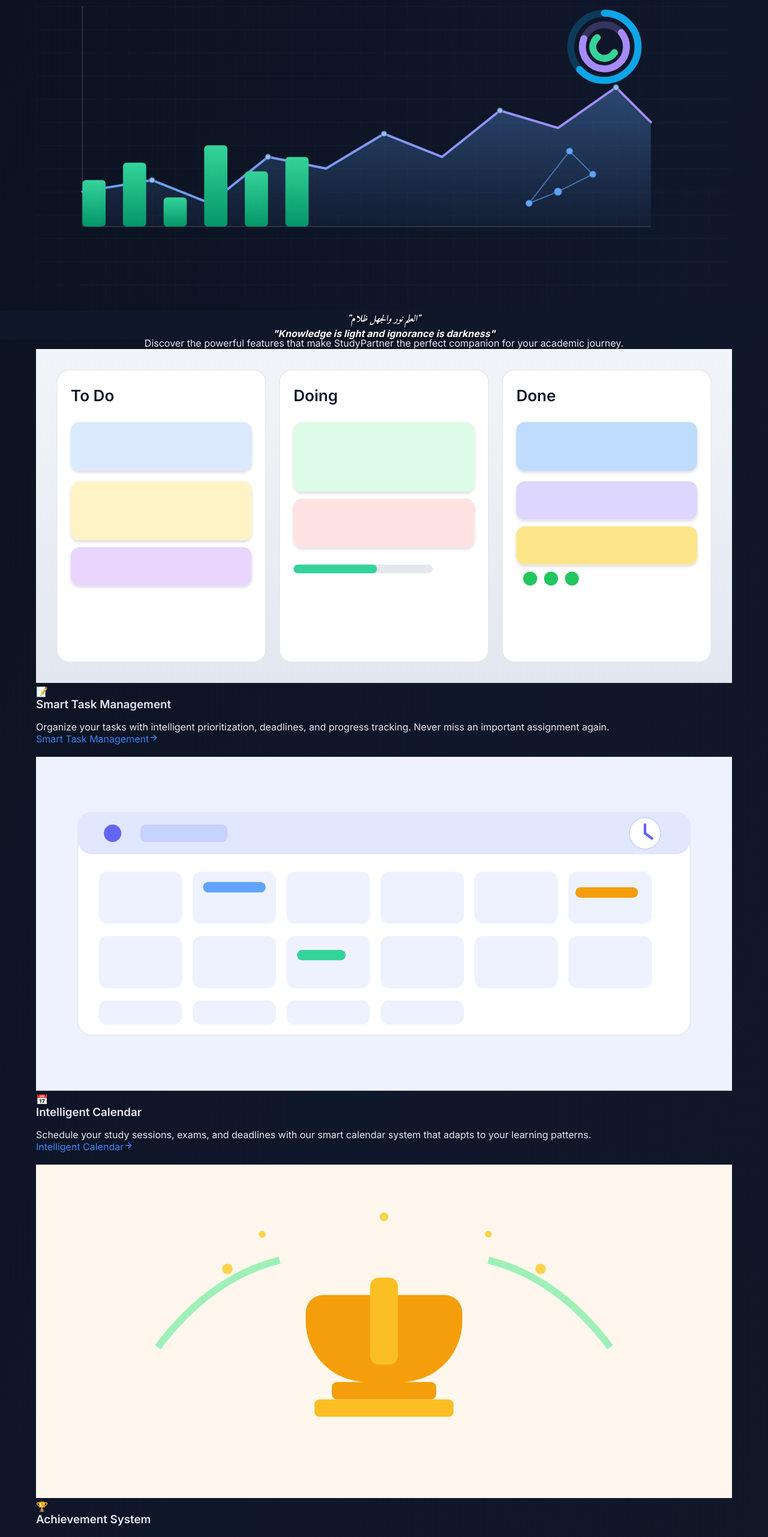
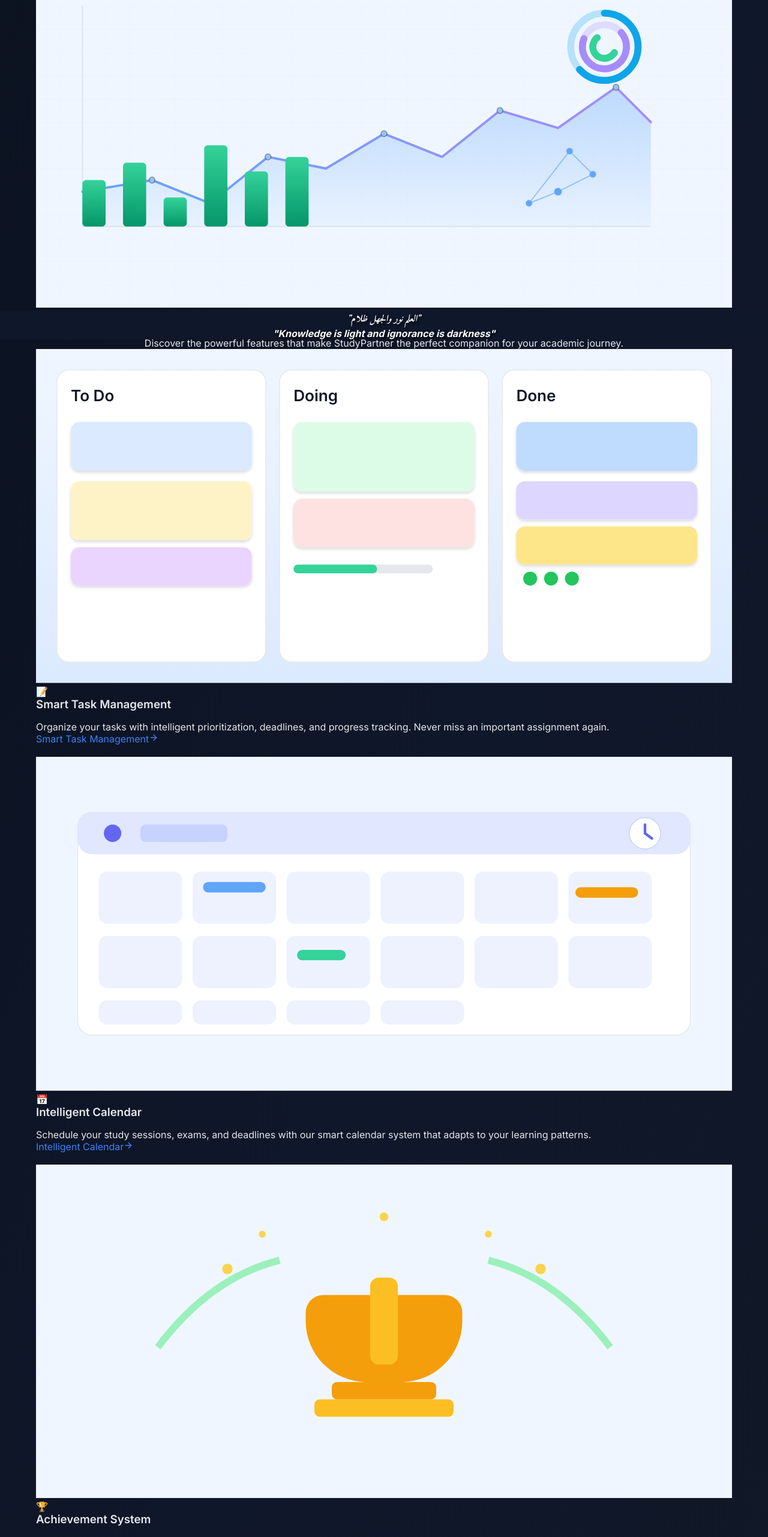
Before and after one commit to MahmoudSherif/StudyPartner, a React (Vite) app: page / in a window 1280 px wide. Shown: the part 234-2797 px from the top of the page at 60% size. Built offline with nearby package versions, Linux system fonts and the light colour scheme; no server answers; the database is empty; sample sign-in values are in the browser's storage; a web font is replaced by a local one.

Commit message:
picture update

```diff
--- a/src/components/Welcome.tsx
+++ b/src/components/Welcome.tsx
@@ -140,6 +140,8 @@ const Welcome: React.FC = () => {
                     </linearGradient>
                   </defs>
 
+                  {/* Light blue background behind the graph for better contrast */}
+                  <rect width="1200" height="600" fill="#eff6ff" />
                   {/* Background grid */}
                   <rect width="1200" height="600" fill="url(#grid)" />
 
@@ -192,8 +194,7 @@ const Welcome: React.FC = () => {
                     <circle cx="20" cy="-70" r="5" />
                   </g>
                 </svg>
-                {/* Subtle vignette */}
-                <div className="absolute inset-0 bg-gradient-to-t from-black/40 via-black/10 to-transparent"></div>
+                {/* Subtle vignette - removed for a cleaner, bright look */}
               </div>
             </div>
           </div>
@@ -219,7 +220,7 @@ const Welcome: React.FC = () => {
                 className="group bg-slate-800/70 rounded-2xl p-8 shadow-lg hover:shadow-2xl transform hover:-translate-y-2 transition-all duration-300 border border-white/10"
               >
                 {/* Feature Preview Image */}
-                <div className="mb-6 rounded-xl overflow-hidden bg-slate-700/50 h-48">
+                <div className="mb-6 rounded-xl overflow-hidden bg-blue-50 h-48">
                   {index === 0 && (
                     <svg
                       viewBox="0 0 800 384"
@@ -230,8 +231,8 @@ const Welcome: React.FC = () => {
                     >
                       <defs>
                         <linearGradient id="kanbanBg" x1="0" y1="0" x2="0" y2="1">
-                          <stop offset="0%" stopColor="#f1f5f9" />
-                          <stop offset="100%" stopColor="#e2e8f0" />
+                          <stop offset="0%" stopColor="#eff6ff" />
+                          <stop offset="100%" stopColor="#dbeafe" />
                         </linearGradient>
                         <filter id="cardShadow" x="-20%" y="-20%" width="140%" height="140%">
                           <feDropShadow dx="0" dy="2" stdDeviation="2" floodColor="#0f172a" floodOpacity="0.15" />
@@ -288,7 +289,7 @@ const Welcome: React.FC = () => {
                       role="img"
                       aria-label="Digital calendar planner with events and clock"
                     >
-                      <rect width="800" height="384" fill="#eef2ff" />
+                      <rect width="800" height="384" fill="#eff6ff" />
                       <rect x="48" y="64" width="704" height="256" rx="16" fill="#ffffff" stroke="#e5e7eb" />
                       <rect x="48" y="64" width="704" height="48" rx="16" fill="#e0e7ff" />
                       <circle cx="88" cy="88" r="10" fill="#6366f1" />
@@ -334,7 +335,7 @@ const Welcome: React.FC = () => {
                       role="img"
                       aria-label="Golden trophy with laurels and stars"
                     >
-                      <rect width="800" height="384" fill="#fff7ed" />
+                      <rect width="800" height="384" fill="#eff6ff" />
                       <g transform="translate(400,190)">
                         <rect x="-80" y="80" width="160" height="20" rx="6" fill="#fbbf24" />
                         <rect x="-60" y="60" width="120" height="20" rx="6" fill="#f59e0b" />
```
